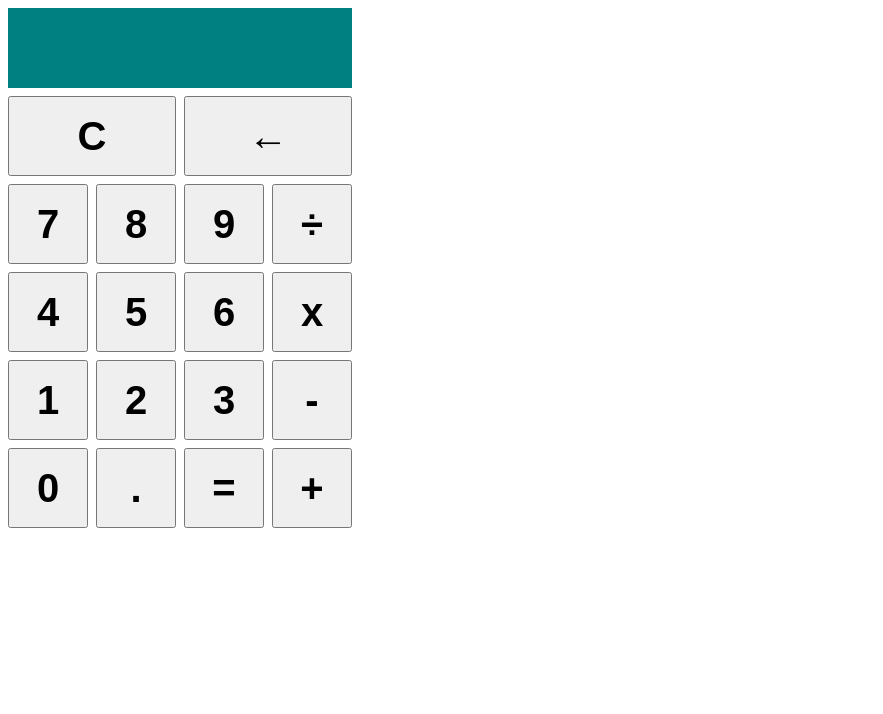
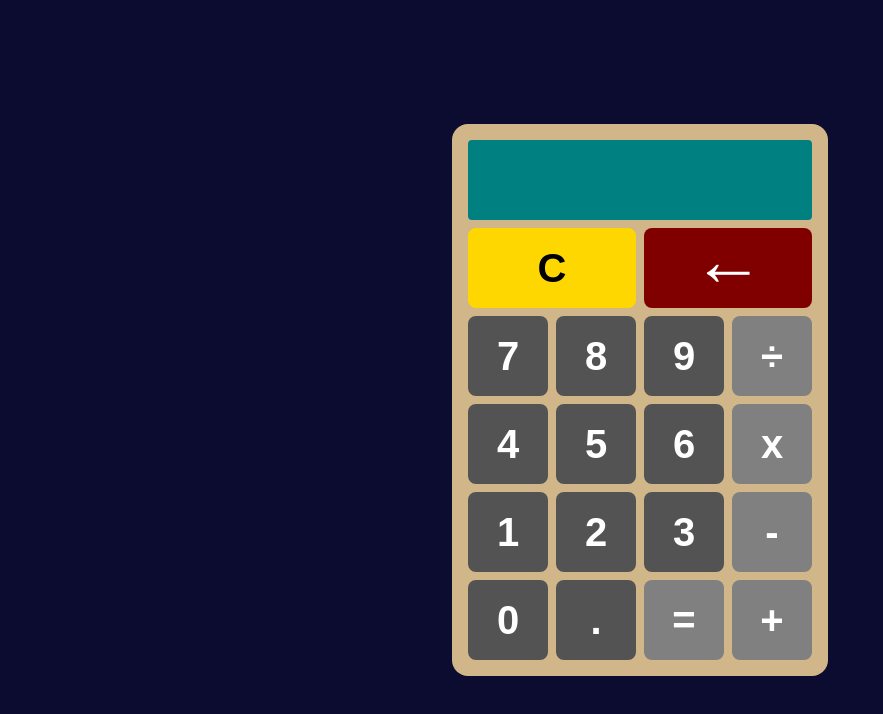
Before and after one commit to thaddeusmbrown/odin-calculator, a plain HTML site: page index.html in a window 1280 px wide. Shown: the whole page, without its empty margins (0-883 px from the left). Drawn offline with Linux system fonts and the light colour scheme.

Commit message:
made the ccalculator look nice!

```diff
--- a/index.html
+++ b/index.html
@@ -9,6 +9,7 @@
     <script src="script.js" defer></script>
 </head>
 <body>
+    <div class="window">
         <div class="container">
             <div class="display"></div>
             <div class ="buttons">
@@ -40,5 +41,6 @@
                 <button id="add">+</button>
             </div>
         </div>
+    </div>
 </body>
 </html>
--- a/style.css
+++ b/style.css
@@ -1,9 +1,25 @@
+html, body {
+    margin:0px;
+}
+
+.window {
+    display:flex;
+    height: 100vh;
+    justify-content: center;
+    background-color: rgb(12, 12, 48);
+}
+
+
 .container {
     display:flex;
     flex-direction: column;
     width:344px;
-    justify-content:space-between;
+    justify-self:center;
+    align-self: center;
     gap:8px;
+    padding: 16px;
+    background-color:rgba(221, 194, 142, 0.939);
+    border-radius:16px;
 }
 
 .display {
@@ -19,6 +35,7 @@
     font-weight: bold;
     font-size: 40px;
     color:white;
+    border-radius:4px;
 }
 
 .buttons {
@@ -40,4 +57,27 @@ button {
     font-family: Arial, Helvetica, sans-serif;
     font-weight: bold;
     font-size: 40px;
+    color:white;
+    border-radius: 8px;
+    border:none;
 }
+
+#delete {
+    background-color:maroon;
+    font-size:72px;
+    align-content: flex-start;
+    padding-bottom: 16px;
+}
+
+#clear {
+    background-color:gold;
+    color:black;
+}
+
+#add, #subtract, #multiply, #divide, #equals {
+    background-color: gray
+}
+
+[id="0"], [id="1"], [id="2"], [id="3"], [id="4"], [id="5"], [id="6"], [id="7"], [id="8"], [id="9"], #dot  {
+    background-color:rgb(84, 83, 83)
+}
```
Lines whose indentation alone changed are shown as unchanged.
